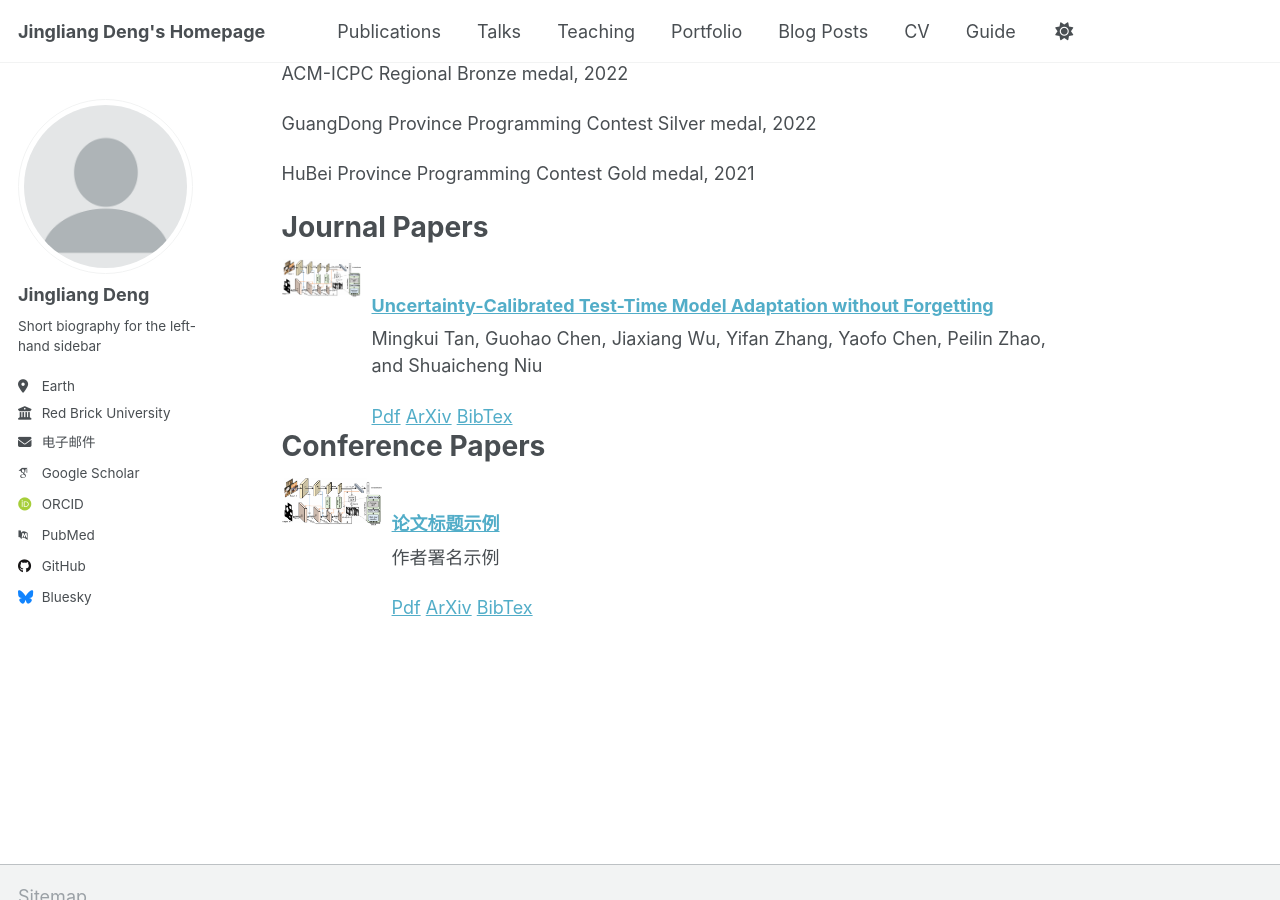
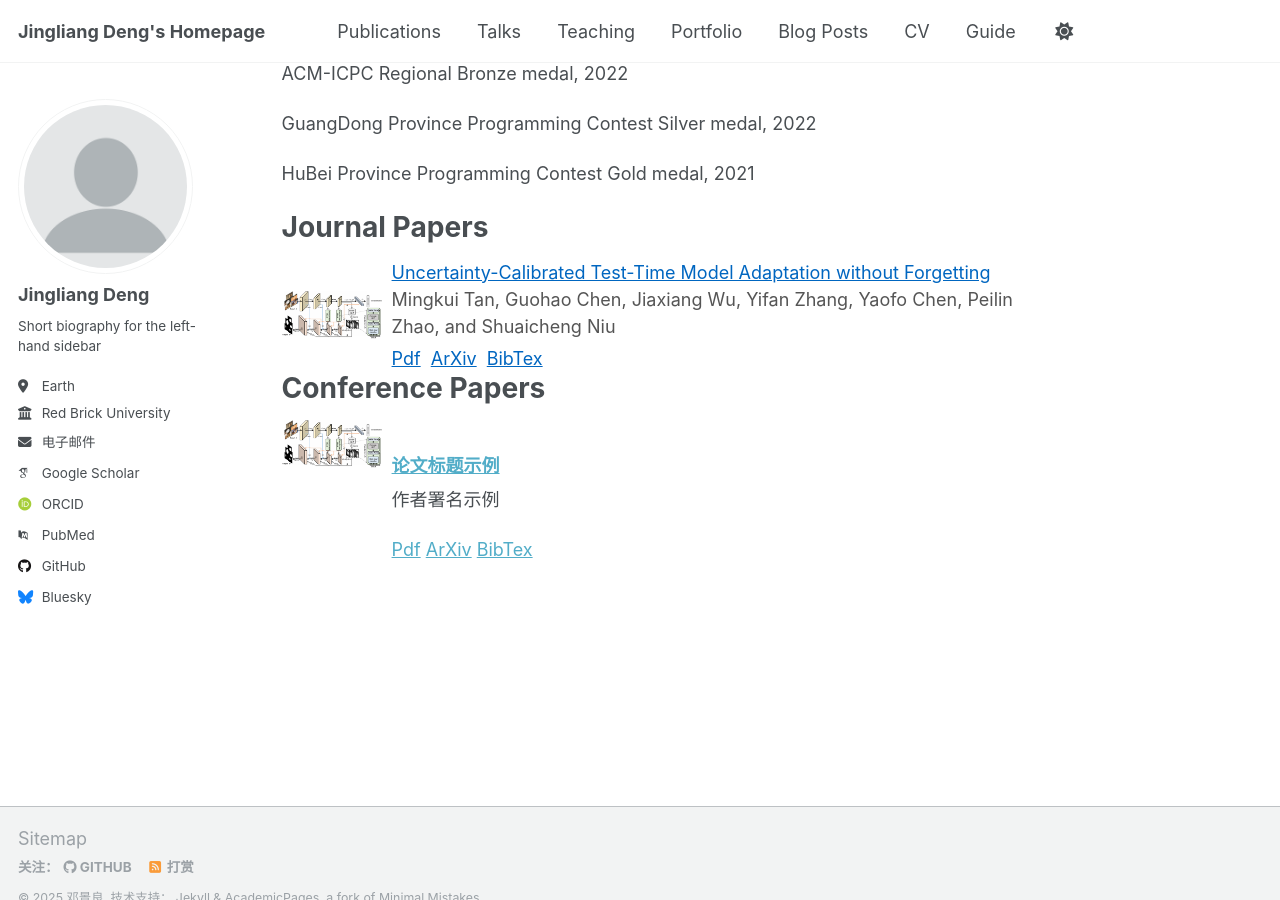
Before and after one commit to dengjl-hub/dengjl-hub.github.io, a Jekyll site: the page built from _pages/about.md, in a window 1280 px wide and 900 px high, scrolled down 611 px. Built offline with Jekyll 4.4.1, drawn with Linux system fonts in a browser that asks for light colours; some web fonts are replaced.

Commit message:
Update about.md
change style

```diff
--- a/_pages/about.md
+++ b/_pages/about.md
@@ -33,16 +33,16 @@ GuangDong Province Programming Contest Silver medal, 2022
 HuBei Province Programming Contest Gold medal, 2021
 
 # Journal Papers
-<div style="display: flex;">
-  <div style="width: 100px;">
-    <img src="/files/thumbnails/ufo.jpg" alt="thumbnail1">
-  </div>
-  <div style="margin-left: 10px;">
-    <h3><a href="/files/publications/ufo.pdf">Uncertainty-Calibrated Test-Time Model Adaptation without Forgetting</a></h3>
-    <p>Mingkui Tan, Guohao Chen, Jiaxiang Wu, Yifan Zhang, Yaofo Chen, Peilin Zhao, and Shuaicheng Niu</p>
-    <a href="/files/publications/ufo.pdf">Pdf</a>
-    <a href="/files/publications/ufo.pdf">ArXiv</a>
-    <a href="/files/bibtex/ufo.txt">BibTex</a>
+<div style="display: flex; align-items: center;">
+  <img src="/files/thumbnails/ufo.jpg" alt="论文缩略图" style="width: 100px; margin-right: 10px;">
+  <div>
+    <a href="/files/publications/ufo.pdf" style="color: #0066c0; text-decoration: underline;">Uncertainty-Calibrated Test-Time Model Adaptation without Forgetting</a>
+    <p style="color: #555; margin: 0;">Mingkui Tan, Guohao Chen, Jiaxiang Wu, Yifan Zhang, Yaofo Chen, Peilin Zhao, and Shuaicheng Niu</p>
+    <div style="margin-top: 5px;">
+      <a href="/files/publications/ufo.pdf" style="color: #0066c0; text-decoration: underline;">Pdf</a>
+      <a href="/files/publications/ufo.pdf" style="color: #0066c0; text-decoration: underline; margin-left: 5px;">ArXiv</a>
+      <a href="/files/bibtex/ufo.txt" style="color: #0066c0; text-decoration: underline; margin-left: 5px;">BibTex</a>
+    </div>
   </div>
 </div>
 
```
